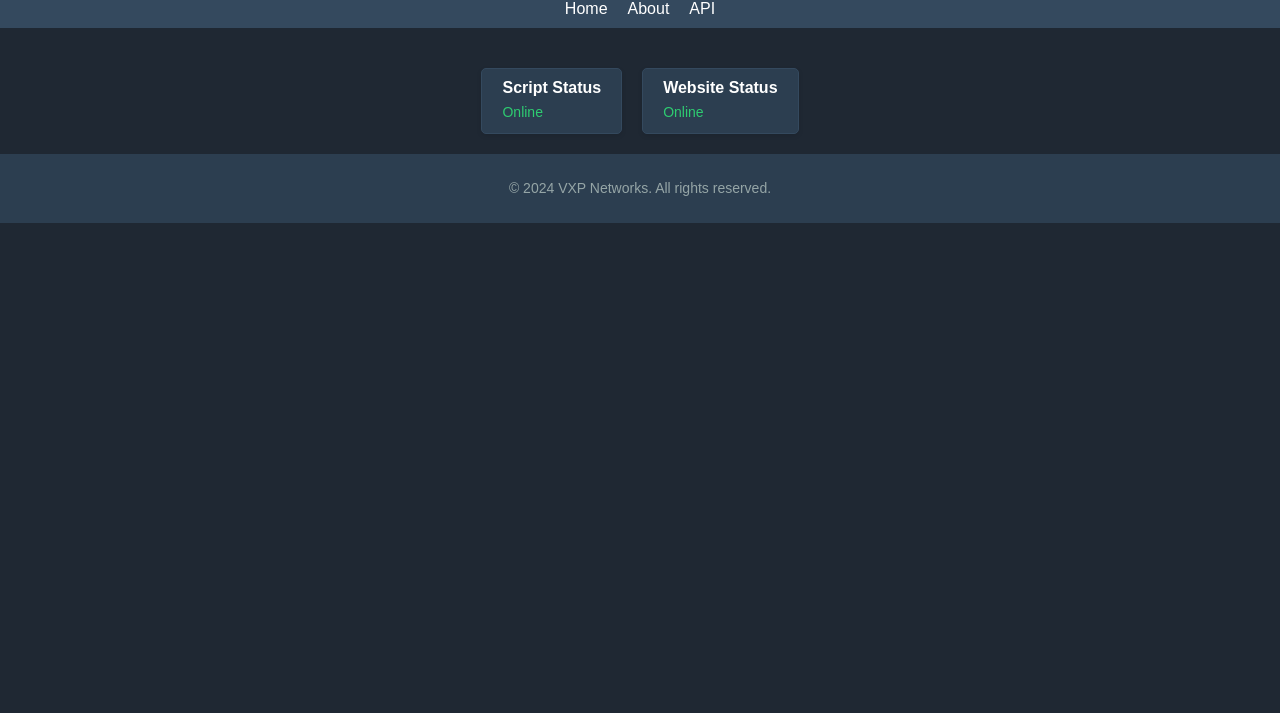
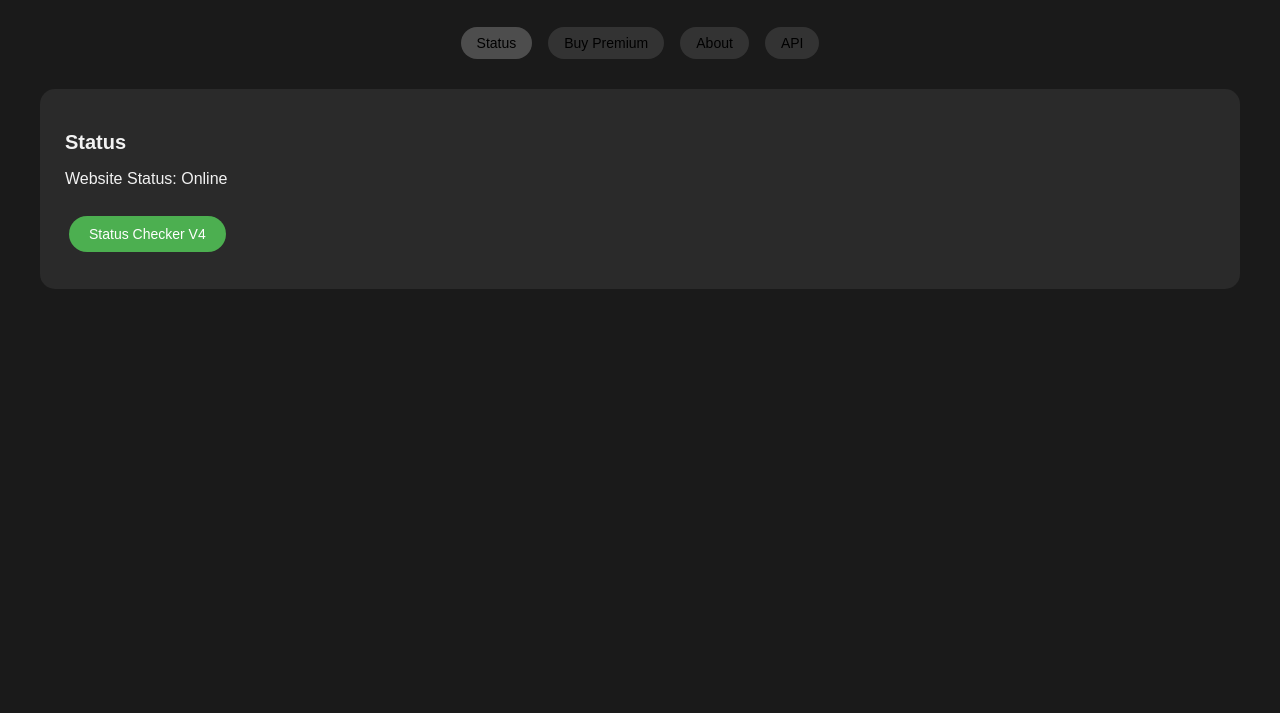
Before and after one commit to VXP-ui/FrameDashboard, a plain HTML site: page index.html in a window 1280 px wide. Shown: the part 87-800 px from the top of the page. Drawn offline with Linux system fonts and the light colour scheme; no server answers.

Commit message:
Update index.html

```diff
--- a/index.html
+++ b/index.html
@@ -3,243 +3,153 @@
 <head>
   <meta charset="UTF-8">
   <meta name="viewport" content="width=device-width, initial-scale=1.0">
-  <title>My Website</title>
+  <title>Vxp Dashboard</title>
   <style>
     /* Global Styles */
     body {
       font-family: Arial, sans-serif;
       margin: 0;
       padding: 0;
-      background-color: #1f2833;
-      color: #ffffff;
+      background-color: #1a1a1a;
+      color: #f2f2f2;
+      font-size: 16px;
     }
 
-    /* Header Styles */
-    header {
-      background-color: #2c3e50;
-      color: #fff;
-      padding: 20px;
-      text-align: center;
+    .container {
+      max-width: 1200px;
+      margin: 0 auto;
+      padding: 40px;
     }
 
-    header h1 {
-      margin: 0;
+    /* Tab Styles */
+    .tab-header {
+      display: flex;
+      justify-content: center;
+      margin-top: 40px;
+      margin-bottom: 30px;
     }
 
-    /* Navigation Styles */
-    nav {
-      background-color: #34495e;
-      color: #fff;
-      display: flex;
-      justify-content: center;
-      padding: 10px 0;
+    .tab-header button {
+      background-color: #333;
+      border: none;
+      outline: none;
+      cursor: pointer;
+      padding: 8px 16px;
+      transition: background-color 0.3s ease;
+      font-size: 14px;
+      border-radius: 18px;
+      margin: 0 8px;
     }
 
-    nav ul {
-      list-style-type: none;
-      padding: 0;
-      margin: 0;
-      display: flex;
+    .tab-header button.active {
+      background-color: #4d4d4d;
     }
 
-    nav li {
-      margin: 0 10px;
+    .tab-content {
+      display: none;
+      opacity: 0;
+      transition: opacity 0.3s ease, transform 0.3s ease;
+      transform: translateY(20px);
+      border-radius: 15px;
+      padding: 25px;
+      background-color: #2a2a2a;
+      margin-bottom: 40px;
     }
 
-    nav a {
-      color: #fff;
-      text-decoration: none;
+    .tab-content.active {
+      display: block;
+      opacity: 1;
+      transform: translateY(0);
     }
 
-    /* Main Content Styles */
-    main {
-      padding: 20px;
+    /* Button Styles */
+    .button {
+      background-color: #4CAF50;
+      border: none;
+      color: white;
+      padding: 10px 20px;
+      text-align: center;
+      text-decoration: none;
+      display: inline-block;
+      font-size: 14px;
+      margin: 12px 4px;
+      cursor: pointer;
+      border-radius: 18px;
+      transition: background-color 0.3s ease;
     }
 
-    h2 {
-      color: #2c3e50;
-    }
-
-    p {
-      line-height: 1.5;
-      color: #95a5a6;
-    }
-
-    .status {
-      display: flex;
-      justify-content: center;
-      margin-top: 20px;
-    }
-
-    .status-item {
-      background-color: #2c3e50;
-      border: 1px solid #34495e;
-      border-radius: 5px;
-      padding: 10px 20px;
-      margin: 0 10px;
-      box-shadow: 0 2px 5px rgba(0, 0, 0, 0.1);
-    }
-
-    .status-item h3 {
-      margin: 0;
-      font-size: 16px;
-      color: #ffffff;
-    }
-
-    .status-item p {
-      margin: 5px 0 0 0;
-      font-size: 14px;
-      color: #95a5a6;
-    }
-
-    .status-item p.online {
-      color: #2ecc71;
-    }
-
-    .status-item p.offline {
-      color: #e74c3c;
-    }
-
-    #about-section, #api-section {
-      display: none;
-    }
-
-    .discord-section {
-      margin-top: 20px;
-    }
-
-    .discord-section p {
-      margin-bottom: 10px;
-    }
-
-    .discord-section a {
-      display: inline-block;
-      background-color: #7289da;
-      color: #fff;
-      text-decoration: none;
-      padding: 10px 20px;
-      border-radius: 5px;
-    }
-
-    .button-container {
-      display: flex;
-      justify-content: space-between;
-      margin-top: 20px;
-    }
-
-    .button-container a {
-      display: inline-block;
-      background-color: #2c3e50;
-      color: #fff;
-      text-decoration: none;
-      padding: 10px 20px;
-      border-radius: 5px;
-    }
-
-    .redirect-button {
-      display: block;
-      background-color: #2c3e50;
-      color: #fff;
-      text-decoration: none;
-      padding: 10px 20px;
-      border-radius: 5px;
-      margin-top: 10px;
-      text-align: center;
-    }
-
-    /* Footer Styles */
-    footer {
-      background-color: #2c3e50;
-      color: #fff;
-      padding: 10px;
-      text-align: center;
-      font-size: 14px;
+    .button:hover {
+      background-color: #45a049;
     }
   </style>
 </head>
 <body>
-  <header>
-    <h1>VXP NETWORKS</h1>
-  </header>
-
-  <nav>
-    <ul>
-      <li><a href="#home">Home</a></li>
-      <li><a href="#" onclick="toggleAboutSection(); return false;">About</a></li>
-      <li><a href="#" onclick="toggleApiSection(); return false;">API</a></li>
-    </ul>
-  </nav>
-
-  <main>
-    <div id="home">
-      <div class="status">
-        <div class="status-item">
-          <h3>Script Status</h3>
-          <p class="online">Online</p>
-        </div>
-        <div class="status-item">
-          <h3>Website Status</h3>
-          <p class="online">Online</p>
-        </div>
-      </div>
+  <div class="container">
+    <h1 style="font-size: 30px; text-align: center; margin-top: 0;">Vxp Dashboard</h1>
+    <div class="tab-header">
+      <button class="tab-btn active">Status</button>
+      <button class="tab-btn">Buy Premium</button>
+      <button class="tab-btn">About</button>
+      <button class="tab-btn">API</button>
     </div>
 
-    <div id="about-section">
-      <h2>About Me</h2>
-      <p>I am a scripter that codes in lua and sometimes html. I make a lot of scripts for games which I keep in my Universal Script which you can get from my discord server or from the redirect!</p>
-      <p>Feel free to explore the different sections and let me know if you have any questions or feedback.</p>
-
-      <div class="discord-section">
-        <h3>Discord Server</h3>
-        <p>Join my Discord server to connect with like-minded individuals:</p>
-        <a href="https://discord.gg/etVYz8CnsW">Join Discord Server</a>
-      </div>
-
-      <div class="button-container">
-        <a href="https://pastebin.com/raw/9SwQ05zS">Get My Main Script</a>
-        <a href="https://example.com/project-scorpion">Get Project Scorpion. NOT FINISHED</a>
-      </div>
-
-      <a href="https://vxp-ui.github.io/VxpStatus/" class="redirect-button">Redirect to my other status check.</a>
+    <div class="tab-content active">
+      <h2 style="font-size: 20px;">Status</h2>
+      <p style="font-size: 16px;">Website Status: <span id="status-message" style="font-size: 16px;">Online</span></p>
+      <a href="https://vxp-ui.github.io/VxpStatus/" class="button">Status Checker V4</a>
     </div>
 
-    <div id="api-section">
-      <h2>API</h2>
-      <p>My API provides access to a simple Blacklist and whitelist feature, fetches user IDs. Create a new user, delete one, update, and handles error.</p>
-      <p>To get started, check out my <a href="https://github.com/VXP-ui/VXP-ui/tree/main">API documentation</a>.</p>
+    <div class="tab-content">
+      <h2 style="font-size: 20px;">Buy Premium</h2>
+      <p style="font-size: 16px;">Premium Features:</p>
+      <ul style="font-size: 16px;">
+        <li>Keyless Access to my scripts</li>
+        <li>Access Premium Only Features</li>
+        <li>Etc, Click on buy premium for more info</li>
+      </ul>
+      <a href="https://vxp-ui.github.io/PremiumWeb/" class="button">Buy Premium</a>
     </div>
-  </main>
 
-  <footer>
-    <p>&copy; 2024 VXP Networks. All rights reserved.</p>
-  </footer>
+    <div class="tab-content">
+      <h2 style="font-size: 20px;">About</h2>
+      <p style="font-size: 16px;">Hello, My names VXP. I make lua code and scripts for games. I have a lot of scripts in my universal UI which you can access at my script website! Join my discord for new updates and executors.</p>
+      <a href="https://discord.gg/etVYz8CnsW" class="button">Join Discord</a>
+      <a href="https://pastebin.com/raw/9SwQ05zS" class="button">View My Scripts</a>
+    </div>
+
+    <div class="tab-content">
+      <h2 style="font-size: 20px;">API</h2>
+      <p style="font-size: 16px;">Check Out My API Documentation For More Info.</p>
+      <a href="https://github.com/VXP-ui/VXP-ui" class="button">Visit API</a>
+    </div>
+  </div>
 
   <script>
-    function toggleAboutSection() {
-      var aboutSection = document.getElementById('about-section');
-      if (aboutSection.style.display === 'none') {
-        aboutSection.style.display = 'block';
-        document.getElementById('api-section').style.display = 'none';
-      } else {
-        aboutSection.style.display = 'none';
-      }
-    }
+    // Tab functionality
+    const tabBtns = document.querySelectorAll('.tab-btn');
+    const tabContents = document.querySelectorAll('.tab-content');
 
-    function toggleApiSection() {
-      var apiSection = document.getElementById('api-section');
-      if (apiSection.style.display === 'none') {
-        apiSection.style.display = 'block';
-        document.getElementById('about-section').style.display = 'none';
-      } else {
-        apiSection.style.display = 'none';
-      }
-    }
+    tabBtns.forEach((btn, index) => {
+      btn.addEventListener('click', () => {
+        // Remove active class from all buttons and contents
+        tabBtns.forEach(b => b.classList.remove('active'));
+        tabContents.forEach(c => {
+          c.classList.remove('active');
+          c.style.opacity = '0';
+          c.style.transform = 'translateY(20px)';
+        });
+
+        // Add active class to the clicked button and its corresponding content
+        btn.classList.add('active');
+        tabContents[index].classList.add('active');
+        tabContents[index].style.opacity = '1';
+        tabContents[index].style.transform = 'translateY(0)';
+      });
+    });
+
+    // Set the status message
+    const statusMessage = document.getElementById('status-message');
+    statusMessage.textContent = 'Online';
   </script>
 </body>
 </html>
-
-<!-- Rest of your HTML content -->
-
-<script src="traffic-tracker.js"></script>
-</body>
-</html>
```
